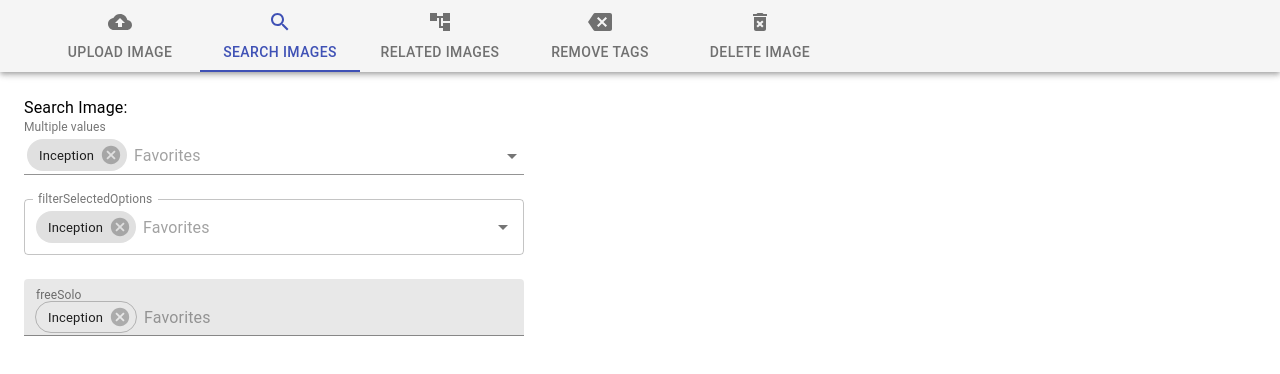
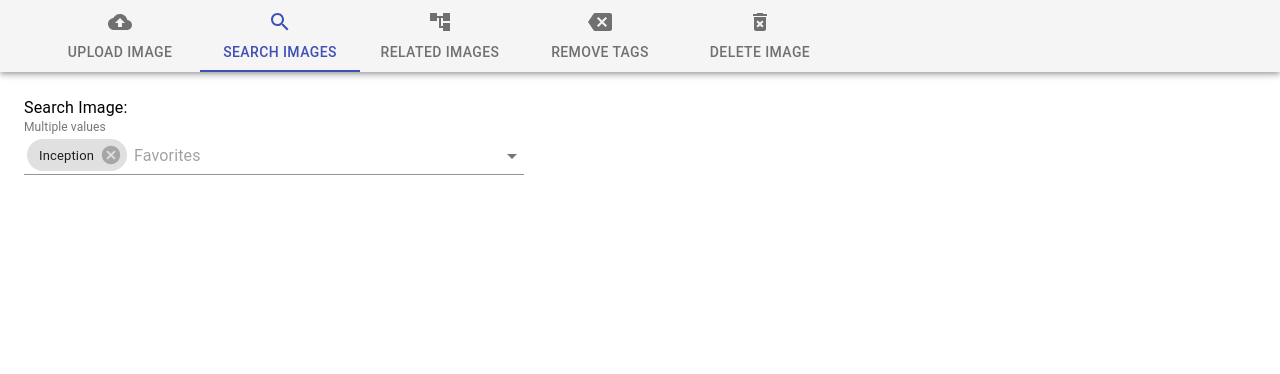
Before and after one commit to KjMonSec/tagtag, a React (Create React App) app: page / in a window 1280 px wide. Both pictures are taken after a click on the tab "SEARCH IMAGES". Shown: the top 374 px of the page. Built offline with nearby package versions, Linux system fonts and the light colour scheme.

Commit message:
Chnaged multiple values

```diff
--- a/src/MultipleValues.js
+++ b/src/MultipleValues.js
@@ -32,37 +32,6 @@ export default function Tags() {
             label="Multiple values"
             placeholder="Favorites"
           />
-        )}
-      />
-      <Autocomplete
-        multiple
-        id="tags-outlined"
-        options={top100Films}
-        getOptionLabel={(option) => option.title}
-        defaultValue={[top100Films[13]]}
-        filterSelectedOptions
-        renderInput={(params) => (
-          <TextField
-            {...params}
-            variant="outlined"
-            label="filterSelectedOptions"
-            placeholder="Favorites"
-          />
-        )}
-      />
-      <Autocomplete
-        multiple
-        id="tags-filled"
-        options={top100Films.map((option) => option.title)}
-        defaultValue={[top100Films[13].title]}
-        freeSolo
-        renderTags={(value, getTagProps) =>
-          value.map((option, index) => (
-            <Chip variant="outlined" label={option} {...getTagProps({ index })} />
-          ))
-        }
-        renderInput={(params) => (
-          <TextField {...params} variant="filled" label="freeSolo" placeholder="Favorites" />
         )}
       />
     </div>
```
